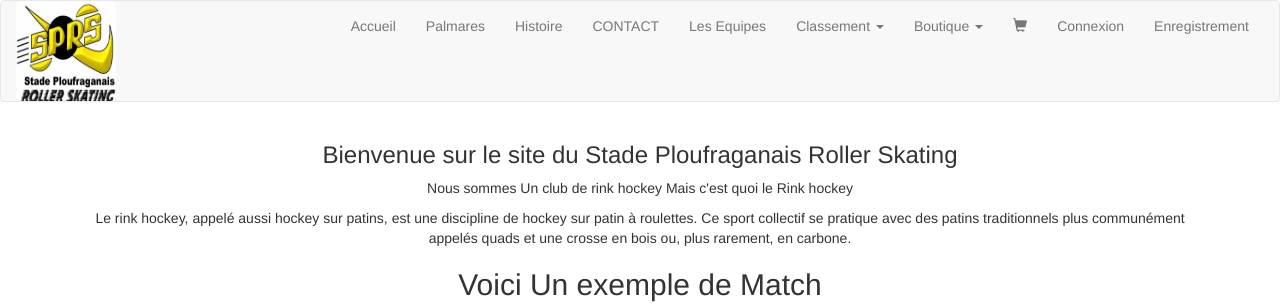
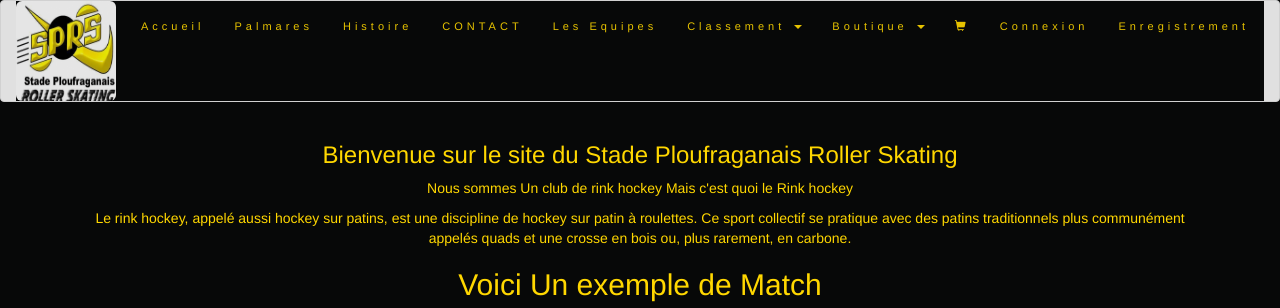
Before and after one commit to foxhound234/SprsRollerPloufragan, a CodeIgniter app: page /database/index.php/visiteur/Accueil in a window 1280 px wide. Shown: the top 308 px of the page. Run offline with CodeIgniter, Linux system fonts and the light colour scheme; data that the repository does not hold is empty.

Commit message:
css deploiment

```diff
--- a/application/controllers/Supporter.php
+++ b/application/controllers/Supporter.php
@@ -51,6 +51,7 @@ class Supporter extends CI_Controller {
 };
 $msg .='prix total:';
 $msg .=$Prixtotal;
+$msg .='€';
     $this->email->message($msg);
     if($this->email->send()){
         $this->cart->destroy();
--- a/application/models/ModeleProduit.php
+++ b/application/models/ModeleProduit.php
@@ -11,6 +11,12 @@ public function InsererUnProduit($pDonnesAInseres)
 $this->db->insert('produit',$pDonnesAInseres);
 $Lastid=$this->db->insert_id();
   return $Lastid;
+}
+public function ModifierStockunProduit($pNoproduit,$quantitecommandée)
+{
+$this->db->where('NOPRODUIT', $pNoproduit);
+$this->db->set('QUANTITEENSTOCK', '`QUANTITEENSTOCK`-'.$quantitecommandée.'', FALSE);
+$this->db->update('produit');
 }
 public function RetournerLeProduit($NoProduit)
 {
--- a/application/views/templates/Entete.php
+++ b/application/views/templates/Entete.php
@@ -5,11 +5,12 @@
     <meta http-equiv="X-UA-Compatible" content="IE=edge">
     <title> Sprs</title>
     <meta name="viewport" content="width=device-width, initial-scale=1">
+    <link rel="stylesheet" href="<?php echo css_url('Menu')?>">
     <link rel="stylesheet" href="https://maxcdn.bootstrapcdn.com/bootstrap/3.3.7/css/bootstrap.min.css">
   <script src="https://ajax.googleapis.com/ajax/libs/jquery/3.3.1/jquery.min.js"></script>
   <script src="https://maxcdn.bootstrapcdn.com/bootstrap/3.3.7/js/bootstrap.min.js"></script>
 </head>
-<body>
+<body class='black'>
 <nav class="navbar navbar-default">
   <div class="container-fluid">
     <div class="navbar-header">
--- a/application/views/visiteur/Accueil.php
+++ b/application/views/visiteur/Accueil.php
@@ -5,11 +5,12 @@
     <meta http-equiv="X-UA-Compatible" content="IE=edge">
     <title>Page Title</title>
     <meta name="viewport" content="width=device-width, initial-scale=1">
+    <link rel="stylesheet" href="<?php echo css_url('Accueil')?>">
     <link rel="stylesheet" href="https://maxcdn.bootstrapcdn.com/bootstrap/3.3.7/css/bootstrap.min.css">
     <script src="https://ajax.googleapis.com/ajax/libs/jquery/3.3.1/jquery.min.js"></script>
   <script src="https://maxcdn.bootstrapcdn.com/bootstrap/3.3.7/js/bootstrap.min.js"></script>
 </head>
-<body>
+<body class='black'>
   <div class=' container text-center'>
 <h3> Bienvenue sur le site du  Stade Ploufraganais Roller Skating </h3>
 <p>Nous sommes Un club de rink hockey Mais c'est quoi le Rink hockey </p>
--- a/application/views/visiteur/AfficheDetailProduit.php
+++ b/application/views/visiteur/AfficheDetailProduit.php
@@ -6,7 +6,7 @@
     <title>Page Title</title>
     <meta name="viewport" content="width=device-width, initial-scale=1">
     <link rel="stylesheet" type="text/css" media="screen" href="main.css" />
-    <script src="main.js"></script>
+    <link rel="stylesheet" href="<?php echo css_url('Table')?>">
     <link rel="stylesheet" href="https://maxcdn.bootstrapcdn.com/bootstrap/3.3.7/css/bootstrap.min.css">
 </head>
 <body>
@@ -25,7 +25,7 @@ echo '<p>'.img($LeProduit['NOMIMAGE']).'</p>';
  else
  {
    echo form_open('Visiteur\AfficheLeProduit/'.$LeProduit['NOPRODUIT']);
-   echo form_submit('btnajouter', 'ajouter').'<BR>';
+   echo form_submit('btnajouter', 'ajouter',array('class'=>'btn btn-primary')).'<BR>';
    echo form_close();
 
  }
--- a/application/views/visiteur/Contact.php
+++ b/application/views/visiteur/Contact.php
@@ -4,6 +4,7 @@
     <meta charset="utf-8" />
     <meta http-equiv="X-UA-Compatible" content="IE=edge">
     <title>Page Title</title>
+    <link rel="stylesheet" href="<?php echo css_url('Accueil')?>">
     <link rel="stylesheet" href="https://maxcdn.bootstrapcdn.com/bootstrap/3.3.7/css/bootstrap.min.css">
   <script src="https://ajax.googleapis.com/ajax/libs/jquery/3.3.1/jquery.min.js"></script>
   <script src="https://maxcdn.bootstrapcdn.com/bootstrap/3.3.7/js/bootstrap.min.js"></script>
--- a/application/views/visiteur/Histoire.php
+++ b/application/views/visiteur/Histoire.php
@@ -4,6 +4,7 @@
     <meta charset="utf-8" />
     <meta http-equiv="X-UA-Compatible" content="IE=edge">
     <title>Page Title</title>
+    <link rel="stylesheet" href="<?php echo css_url('Accueil')?>">
     <meta name="viewport" content="width=device-width, initial-scale=1">
     <script src="https://ajax.googleapis.com/ajax/libs/jquery/3.3.1/jquery.min.js"></script>
   <script src="https://maxcdn.bootstrapcdn.com/bootstrap/3.3.7/js/bootstrap.min.js"></script>
--- a/application/views/visiteur/ListeDesEquipes.php
+++ b/application/views/visiteur/ListeDesEquipes.php
@@ -4,6 +4,7 @@
     <meta charset="utf-8" />
     <meta http-equiv="X-UA-Compatible" content="IE=edge">
     <title>Page Title</title>
+    <link rel="stylesheet" href="<?php echo css_url('Table')?>">
     <meta name="viewport" content="width=device-width, initial-scale=1">
     <script src="https://ajax.googleapis.com/ajax/libs/jquery/3.3.1/jquery.min.js"></script>
   <script src="https://maxcdn.bootstrapcdn.com/bootstrap/3.3.7/js/bootstrap.min.js"></script>
--- a/application/views/visiteur/ListeDesProduits.php
+++ b/application/views/visiteur/ListeDesProduits.php
@@ -6,6 +6,7 @@
     <title>Page Title</title>
     <meta name="viewport" content="width=device-width, initial-scale=1">
     <link rel="stylesheet" href="https://maxcdn.bootstrapcdn.com/bootstrap/3.3.7/css/bootstrap.min.css">
+    <link rel="stylesheet" href="<?php echo css_url('Table')?>">
   <script src="https://ajax.googleapis.com/ajax/libs/jquery/3.3.1/jquery.min.js"></script>
   <script src="https://maxcdn.bootstrapcdn.com/bootstrap/3.3.7/js/bootstrap.min.js"></script>
 </head>
--- a/application/views/visiteur/Palmares.php
+++ b/application/views/visiteur/Palmares.php
@@ -6,6 +6,7 @@
     <title>Page Title</title>
     <meta name="viewport" content="width=device-width, initial-scale=1">
     <link rel="stylesheet" href="https://maxcdn.bootstrapcdn.com/bootstrap/3.3.7/css/bootstrap.min.css">
+    <link rel="stylesheet" href="<?php echo css_url('Table')?>">
   <script src="https://ajax.googleapis.com/ajax/libs/jquery/3.3.1/jquery.min.js"></script>
   <script src="https://maxcdn.bootstrapcdn.com/bootstrap/3.3.7/js/bootstrap.min.js"></script>
 </head>
--- /dev/null
+++ b/assets/css/Accueil.css
@@ -0,0 +1,19 @@
+h3, h2, p {
+    color:gold;
+}
+
+body{
+    background-color: rgb(7, 8, 8);
+}
+.container{
+    background-color: rgb(7, 8, 8);
+}
+.container > h2:nth-child(4){
+    color:gold;
+}
+.container > h3:nth-child(1){
+    color:gold;
+}
+.black{
+    background-color: rgb(7, 8, 8);
+}
--- a/assets/css/Menu.css
+++ b/assets/css/Menu.css
@@ -12,12 +12,12 @@ background-color:  Gold;
 }
 /* Add a gray color to all navbar links */
 .navbar li a, .navbar .navbar-brand {
-    color: Gold!important;
+    color: gold!important;
 }
 
 /* On hover, the links will turn white */
 .navbar-nav li a:hover {
-    color: rgb(85, 34, 34) !important;
+    color: #f0f0f0 !important;
 }
 
 /* The active link */
@@ -27,7 +27,7 @@ background-color:  Gold;
 
 /* Remove border color from the collapsible button */
 .navbar-default .navbar-toggle {
-    background-color:  Gold;
+    background-color:  #ffff2a;
     border-color: transparent;
 }
 
@@ -43,8 +43,14 @@ background-color:  Gold;
 
 /* On hover, the dropdown links will turn red */
 .dropdown-menu li a:hover {
-    background-color: red !important;
+    background-color: Gold !important;
 }
-body{
-   background-color:  Gold;
+
+
+#myNavbar{
+    background-color: rgb(7, 8, 8);
+    border-color: transparent;
 }
+.black{
+    background-color: rgb(7, 8, 8);
+}
```
Also changed, not shown: application/controllers/Admin.php (+9 -0 lines), assets/css/Table.css (added, +14 -0 lines).
